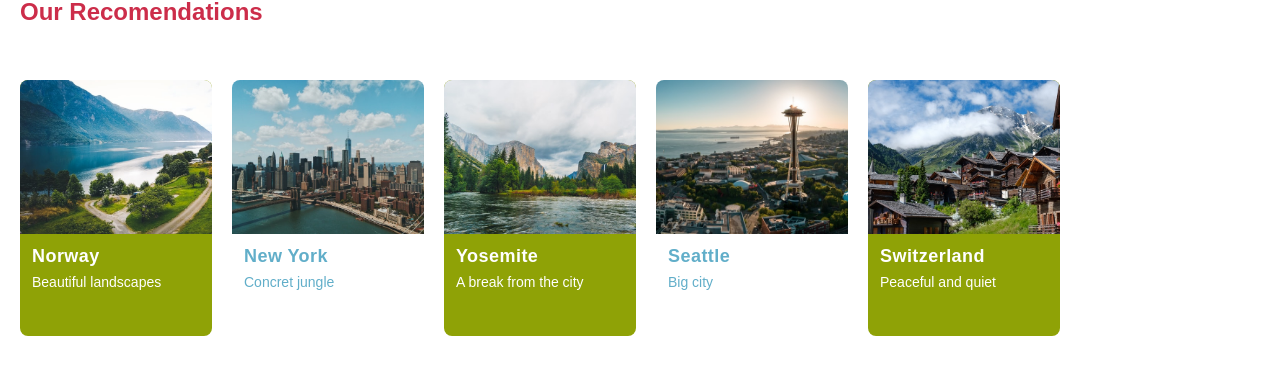
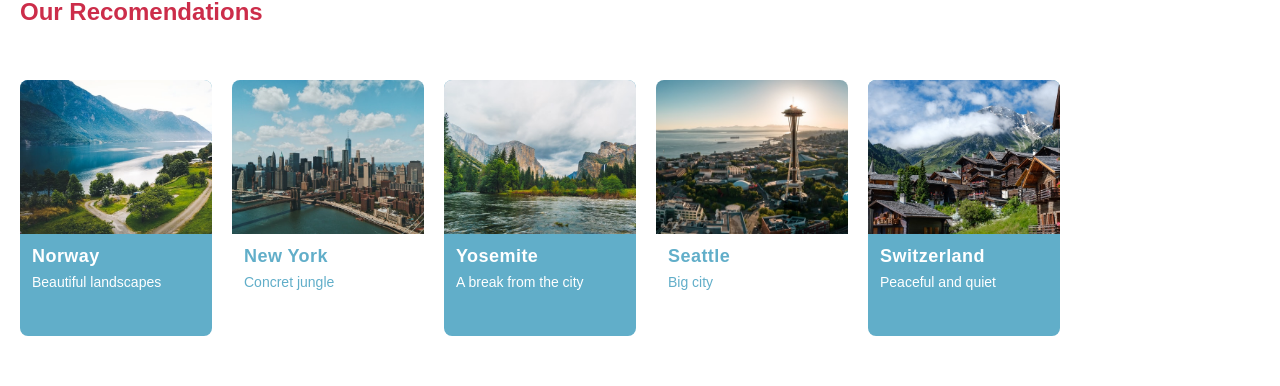
Before and after one commit to abdiasejr/tailwind-prjct, a React (Create React App) app: page / in a window 1280 px wide. Shown: the part 520-906 px from the top of the page. Built offline with nearby package versions, Linux system fonts and the light colour scheme.

Commit message:
🚧 changing bg color

```diff
--- a/src/components/Card.js
+++ b/src/components/Card.js
@@ -1,8 +1,8 @@
-export const Card = ({ item, flag, i }) => {
+export const Card = ({ item, i }) => {
   return (
     <div
       className={`h-64 w-48 flex-none rounded-lg ${
-        i % 2 === 0 ? "bg-secondary text-white" : "bg-white text-terciary"
+        i % 2 === 0 ? "bg-terciary text-white" : "bg-white text-terciary"
       } transform transition-all hover:-translate-y-4 hover:shadow-xl`}
     >
       <div className={`h-3/5 w-full rounded-t-lg ${item.bg} bg-cover`}></div>
```
